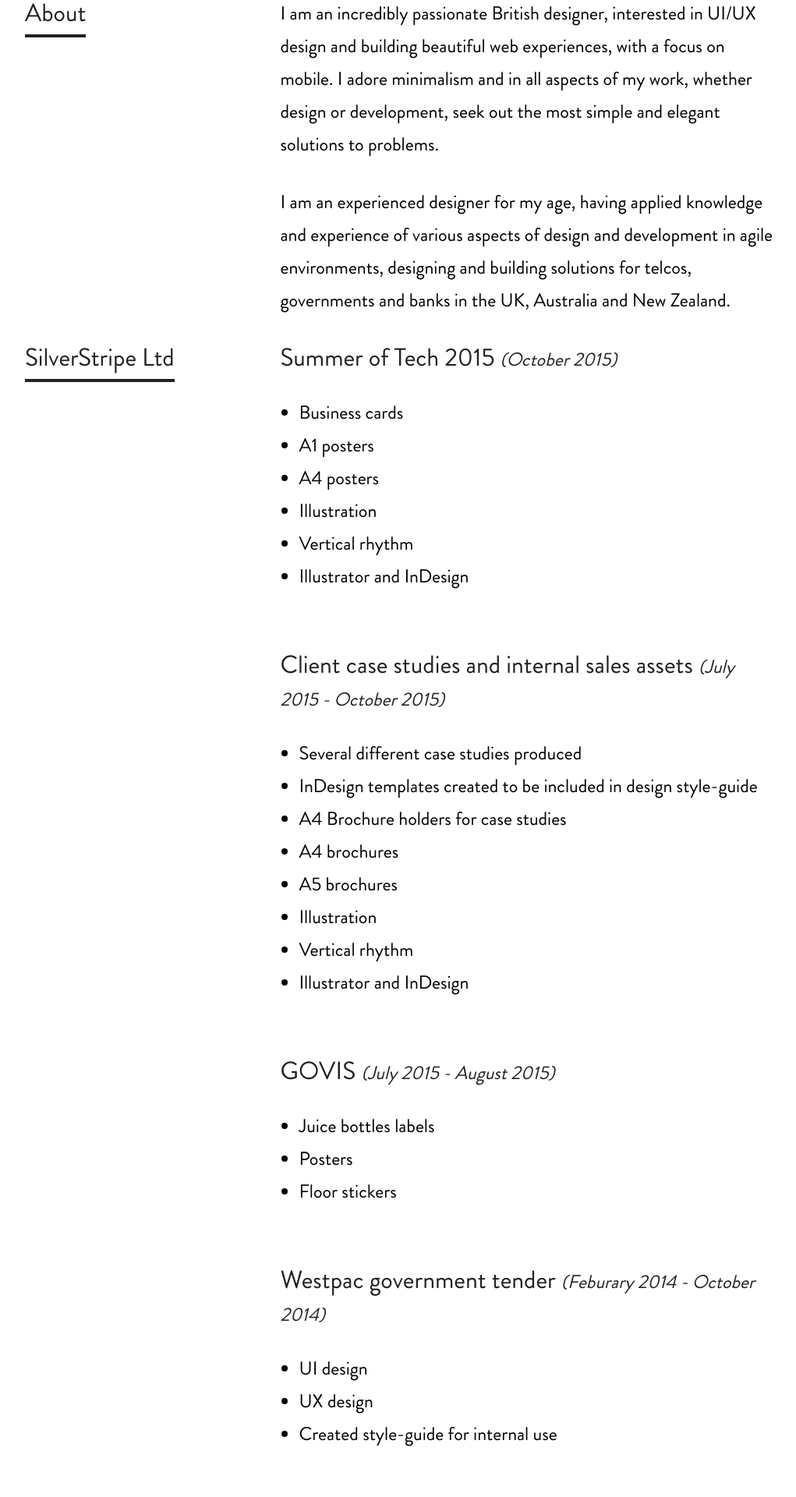
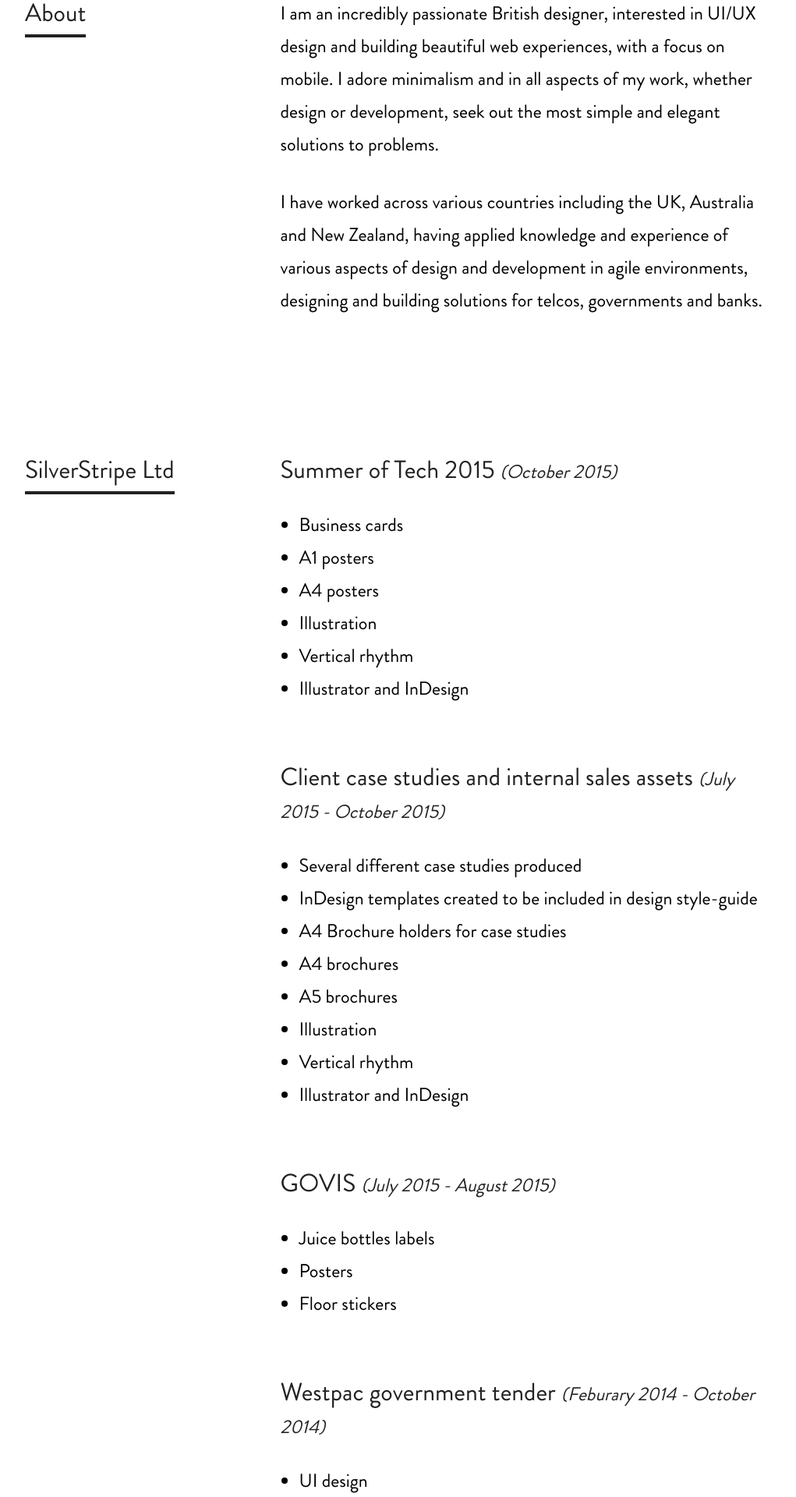
Before and after one commit to A7DC/A7DC.github.io, a Jekyll site: the page built from cv.html, in a window 1280 px wide. Shown: the part 536-2456 px from the top of the page at 78% size, without its empty margins (128-1149 px from the left). Built offline with Jekyll 4.4.1, drawn with Linux system fonts in a browser that asks for light colours.

Commit message:
added padding to the intro of the CV section

```diff
--- a/_sass/scaffolding.scss
+++ b/_sass/scaffolding.scss
@@ -48,7 +48,8 @@
 
 	.intro {
 		padding-top: emRhythm(18, $ms-down1);
-		padding-bottom: emRhythm(30, $ms-down1);
+		padding-bottom: emRhythm(18, $ms-down1);
+		float: left;
 	}
 
 }
--- a/cv.html
+++ b/cv.html
@@ -25,7 +25,7 @@
 				<p> I am an incredibly passionate British designer, interested in UI/UX design and building beautiful web experiences, with a focus on mobile. I adore minimalism and in all aspects of my work, whether design or development, seek out the most simple and elegant solutions to problems.
 				</p>
 				<p>
-				I am an experienced designer for my age, having applied knowledge and experience of various aspects of design and development in agile environments, designing and building solutions for telcos, governments and banks in the UK, Australia and New Zealand.
+				I have worked across various countries including the UK, Australia and New Zealand, having applied knowledge and experience of various aspects of design and development in agile environments, designing and building solutions for telcos, governments and banks.
 				</p>
 			</div>
 		</div>
```
